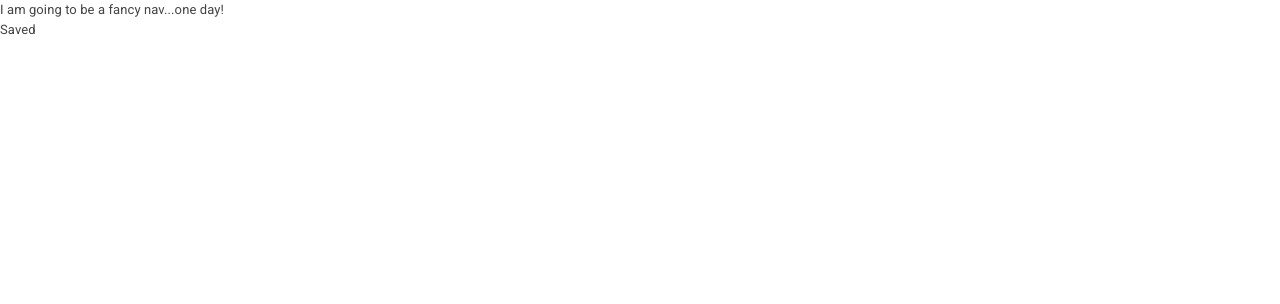
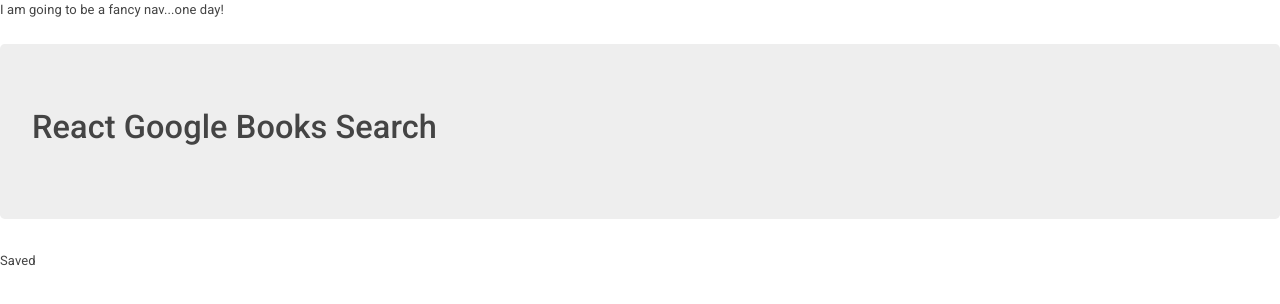
Before and after one commit to Tzcodes101/googleBookes, a React (Create React App) app in the folder client/: page /saved in a window 1280 px wide. Shown: the top 304 px of the page. Built offline with nearby package versions, Linux system fonts and the light colour scheme.

Commit message:
saved books pseudocode

```diff
--- a/client/src/pages/Saved.Js
+++ b/client/src/pages/Saved.Js
@@ -3,11 +3,26 @@ import Jumbotron from "../components/Jumbotron";
 import Footer from "../components/Footer";
 
 class Saved extends Component {
+//set state for books (array)
+
+//function to get saved books
+
+//get saved books when component mounts
+
+//function to delete a book
 
 
     render() {
         return (
+            // use grid system
+            <>
+            <Jumbotron>
+                <h1>React Google Books Search</h1>
+            </Jumbotron>
+            {/* card to display saved books */}
             <div>Saved</div>
+
+            </>
         )
     }
 }
```
